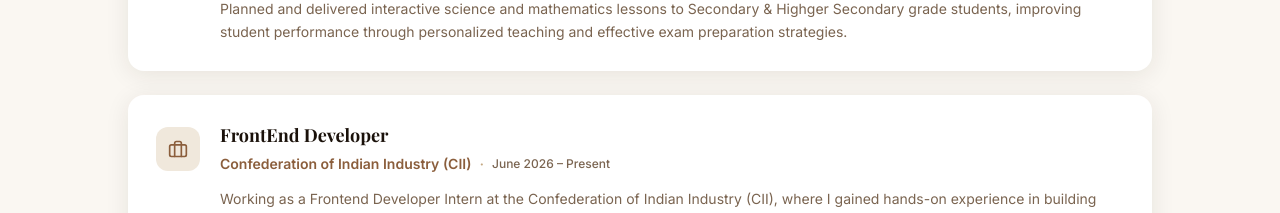
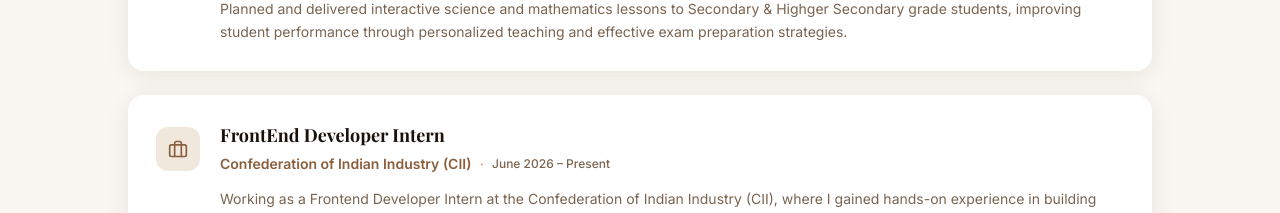
Before and after one commit to princebarnwal/prince_barnwal_portfolio, a React (Vite) app: page / in a window 1280 px wide. Shown: the part 4280-4493 px from the top of the page. Built offline with nearby package versions, Linux system fonts and the light colour scheme.

Commit message:
Added Intern

```diff
--- a/src/components/Experience.tsx
+++ b/src/components/Experience.tsx
@@ -26,7 +26,7 @@ const EXPERIENCES = [
       'Planned and delivered interactive science and mathematics lessons to Secondary & Highger Secondary grade students, improving student performance through personalized teaching and effective exam preparation strategies.',
   },
   {
-    role: 'FrontEnd Developer',
+    role: 'FrontEnd Developer Intern',
     company: 'Confederation of Indian Industry (CII)',
     companyUrl: 'https://www.cii.in/',
     duration: 'June 2026 – Present',
```
